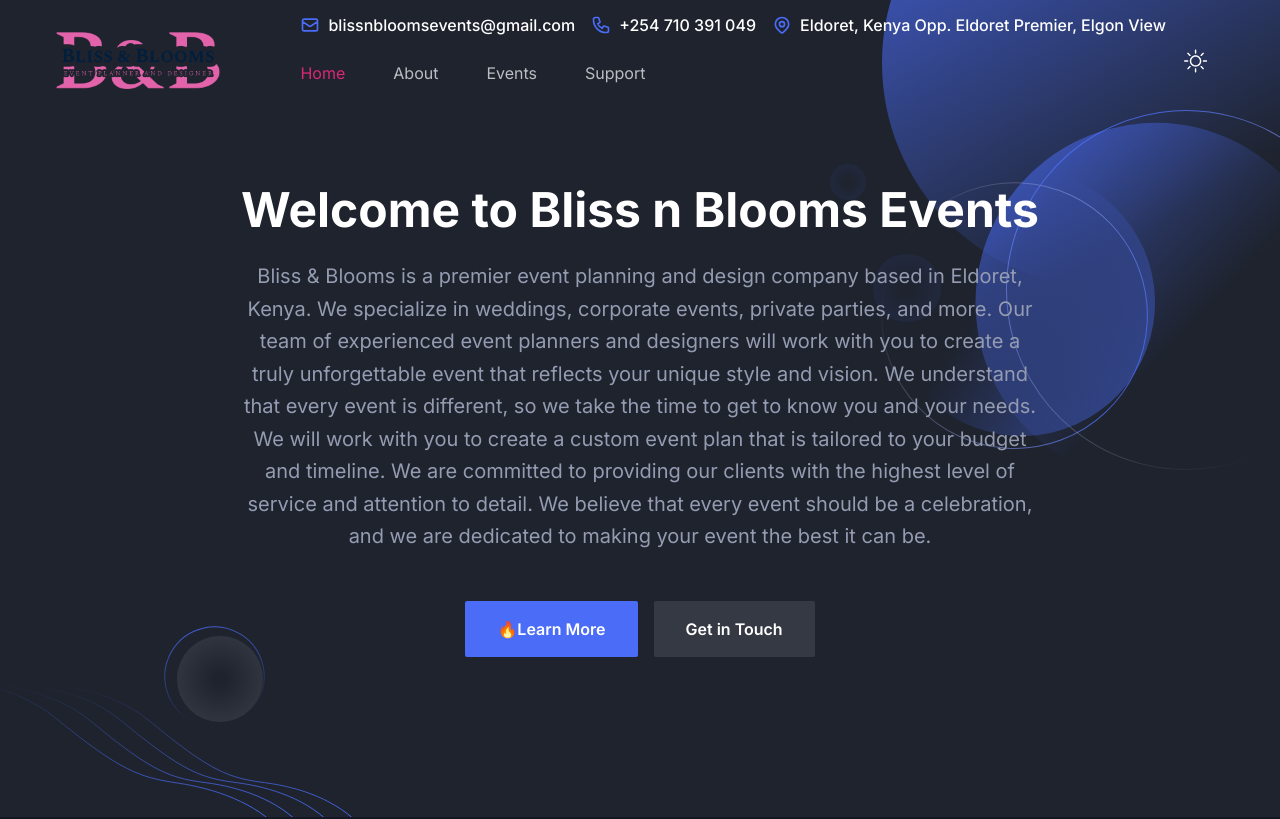
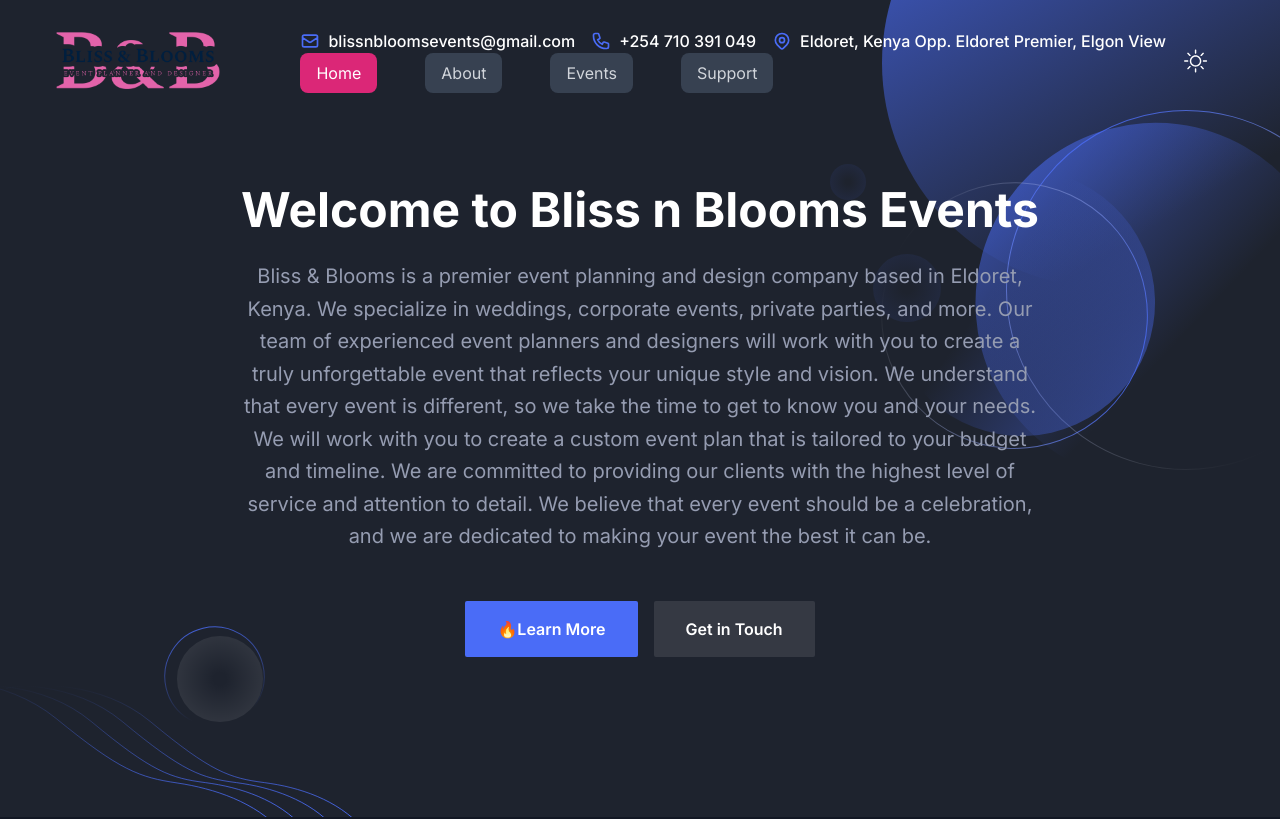
Before and after one commit to tulusdeveloper/event-web, a Next.js app: page / in a window 1280 px wide. Shown: the top 819 px of the page. Built offline with nearby package versions, Linux system fonts and the light colour scheme.

Commit message:
visual nav links

```diff
--- a/src/components/Header/index.tsx
+++ b/src/components/Header/index.tsx
@@ -93,7 +93,7 @@ const Header = () => {
                         />
                       </svg>
                       <span className="text-base font-medium text-dark dark:text-white">
-                      blissnbloomsevents@gmail.com
+                        blissnbloomsevents@gmail.com
                       </span>
                     </div>
                     <div className="flex items-center">
@@ -112,7 +112,7 @@ const Header = () => {
                         />
                       </svg>
                       <span className="text-base font-medium text-dark dark:text-white">
-                      +254 710 391 049
+                        +254 710 391 049
                       </span>
                     </div>
                     <div className="flex items-center">
@@ -137,7 +137,7 @@ const Header = () => {
                         />
                       </svg>
                       <span className="text-base font-medium text-dark dark:text-white">
-                      Eldoret, Kenya Opp. Eldoret Premier, Elgon View
+                        Eldoret, Kenya Opp. Eldoret Premier, Elgon View
                       </span>
                     </div>
                   </div>
@@ -178,10 +178,10 @@ const Header = () => {
                         {menuItem.path ? (
                           <Link
                             href={menuItem.path}
-                            className={`flex py-2 text-base lg:mr-0 lg:inline-flex lg:px-0 lg:py-6 ${
+                            className={`flex rounded-lg px-4 py-2 text-base transition-colors duration-300 ${
                               usePathName === menuItem.path
-                                ? "text-pink-600 dark:text-pink-600"
-                                : "text-dark hover:text-pink-600 dark:text-white/70 dark:hover:text-pink-400"
+                                ? "bg-pink-600 text-white hover:bg-pink-700"
+                                : "bg-gray-200 text-gray-800 hover:bg-gray-300 dark:bg-gray-700 dark:text-gray-300 dark:hover:bg-gray-600"
                             }`}
                           >
                             {menuItem.title}
@@ -190,7 +190,7 @@ const Header = () => {
                           <>
                             <p
                               onClick={() => handleSubmenu(index)}
-                              className="flex cursor-pointer items-center justify-between py-2 text-base text-dark group-hover:text-primary dark:text-white/70 dark:group-hover:text-white lg:mr-0 lg:inline-flex lg:px-0 lg:py-6"
+                              className="flex cursor-pointer items-center justify-between rounded-lg px-4 py-2 text-base text-dark group-hover:text-primary dark:text-white/70 dark:group-hover:text-white lg:mr-0 lg:inline-flex lg:px-0 lg:py-6"
                             >
                               {menuItem.title}
                               <span className="pl-3">
@@ -227,18 +227,6 @@ const Header = () => {
                 </nav>
               </div>
               <div className="flex items-center justify-end pr-16 lg:pr-0">
-                {/* <Link
-                  href="/signin"
-                  className="hidden px-7 py-3 text-base font-medium text-dark hover:opacity-70 dark:text-white md:block"
-                >
-                  Sign In
-                </Link>
-                <Link
-                  href="/signup"
-                  className="ease-in-up shadow-btn hover:shadow-btn-hover hidden rounded-sm bg-primary px-8 py-3 text-base font-medium text-white transition duration-300 hover:bg-opacity-90 md:block md:px-9 lg:px-6 xl:px-9"
-                >
-                  Sign Up
-                </Link> */}
                 <div>
                   <ThemeToggler />
                 </div>
```
